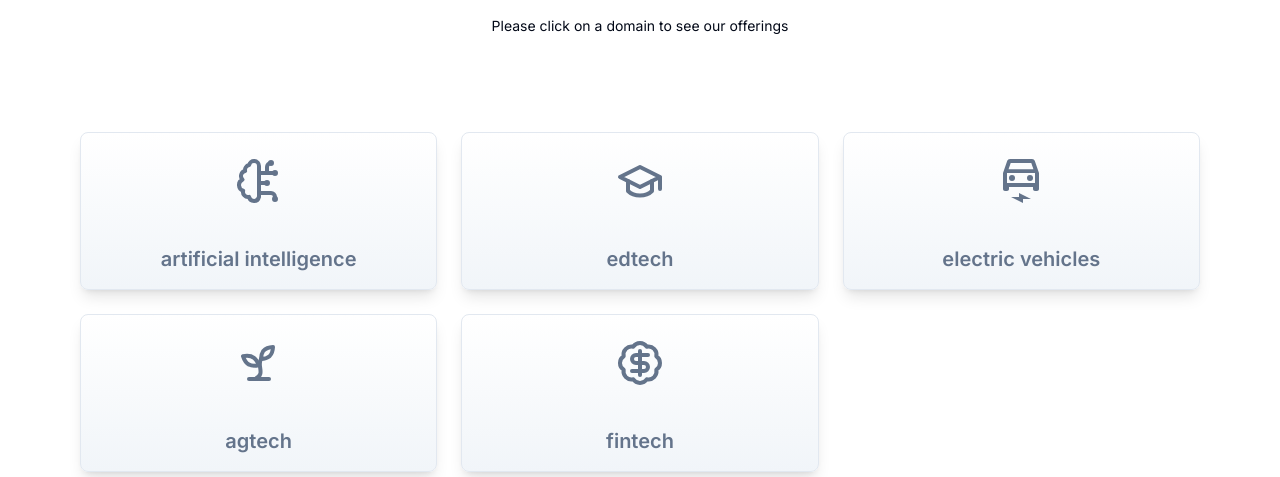
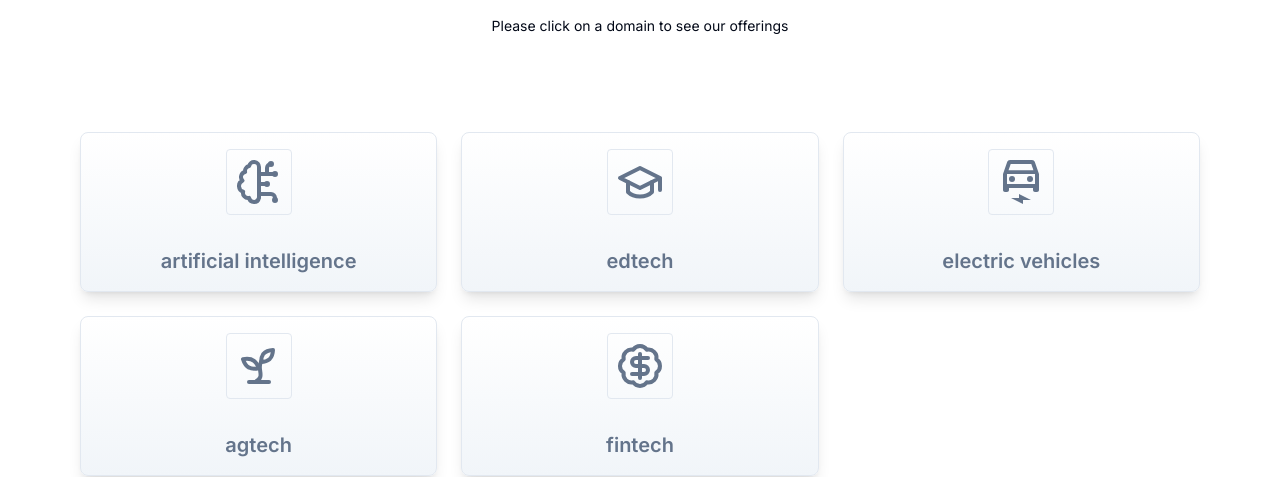
Before and after one commit to subhranshudas/twkfe, a Next.js app: page / in a window 1280 px wide. Shown: the part 857-1334 px from the top of the page. Built offline with nearby package versions, Linux system fonts and the light colour scheme.

Commit message:
card icon design change

```diff
--- a/components/domain-cards.tsx
+++ b/components/domain-cards.tsx
@@ -39,7 +39,7 @@ function DomainCard({ title, icon, href  }: Omit<DomainProps, "description">) {
                 dark:bg-gradient-to-t dark:from-slate-900 dark:via-slate-900 dark:to-slate-950
             "
         >
-            <div className="py-2 px-12">
+            <div className="p-2 rounded border dark:border-slate-800">
                 <DomainIcon className="w-12 h-12 text-muted-foreground group-hover:text-foreground" />
             </div>
 
```
